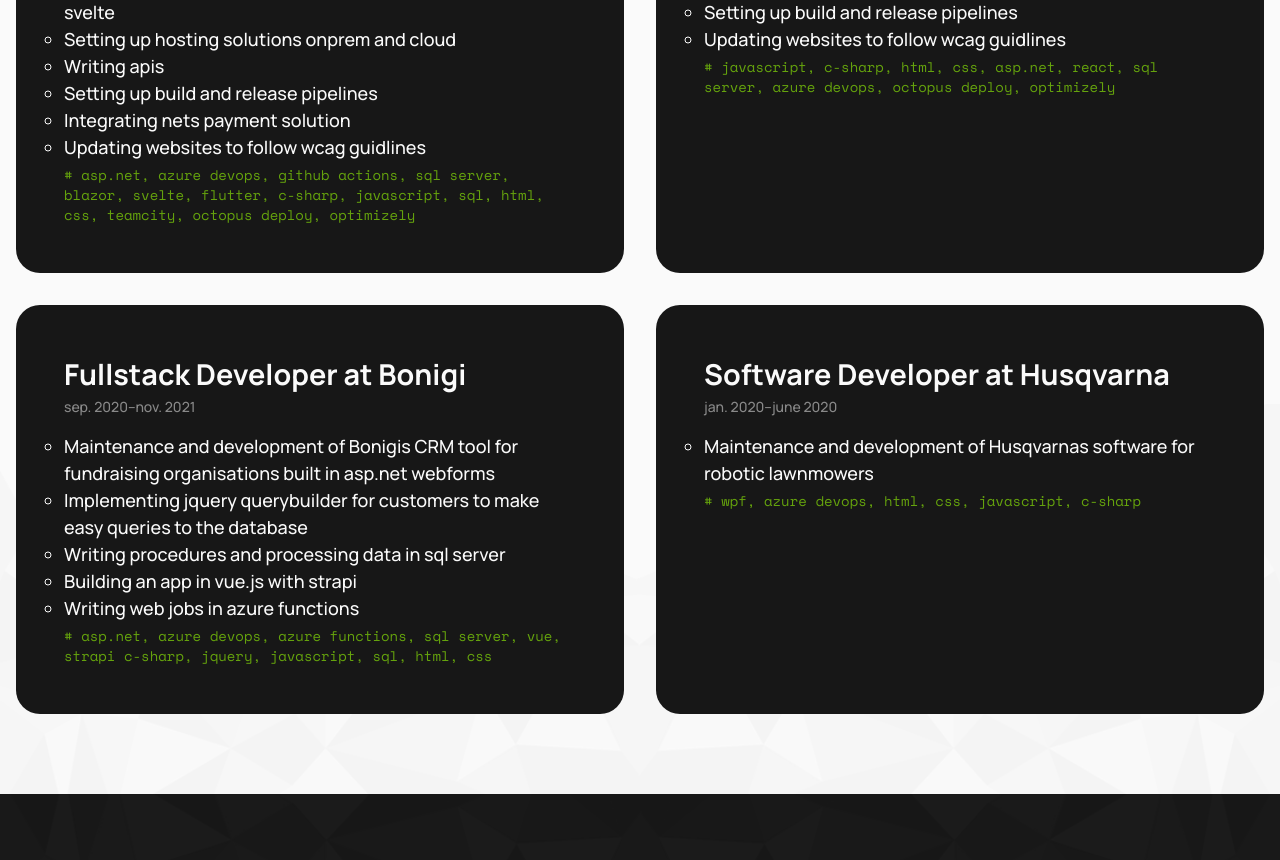
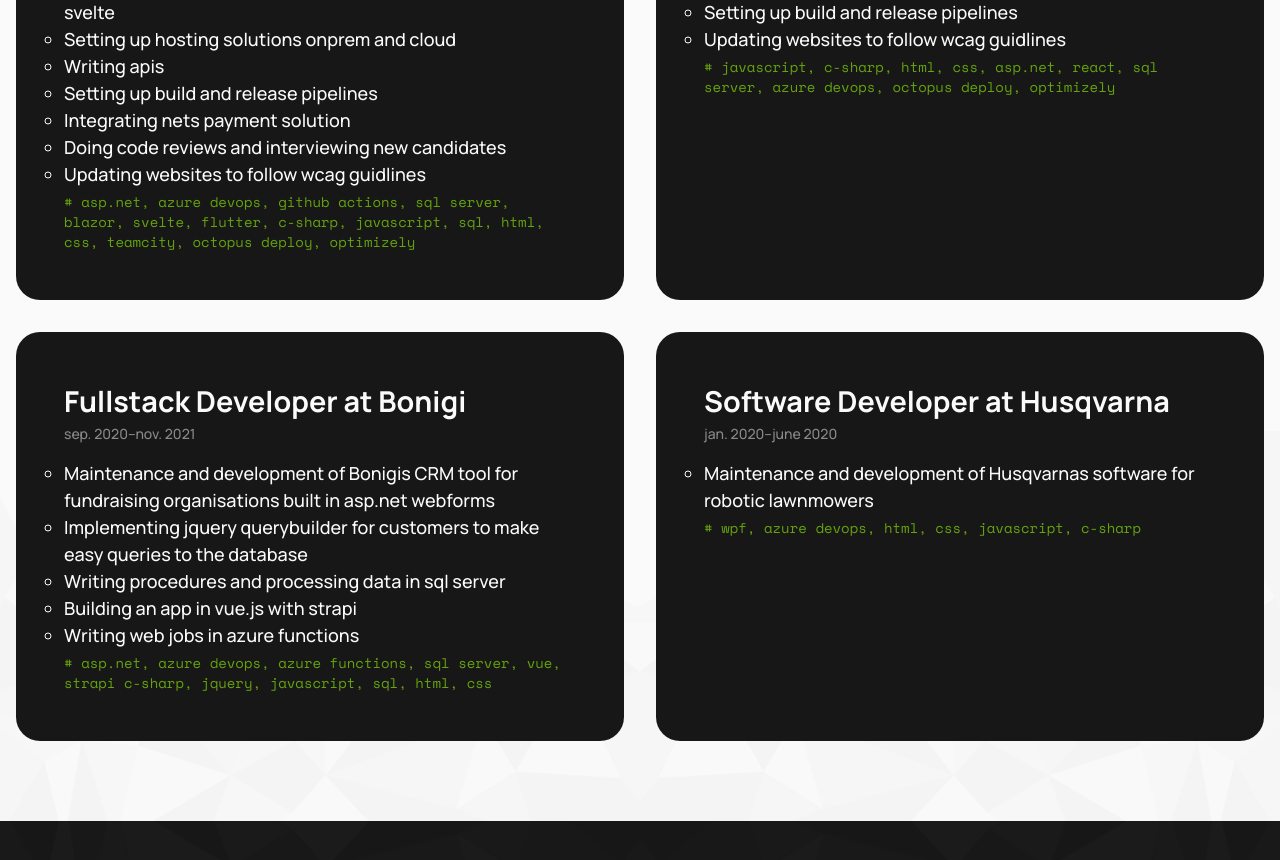
Before and after one commit to appelskrutt34/portfolio, a SvelteKit app: page / in a window 1280 px wide. Shown: the part 2860-3720 px from the top of the page. Built offline with nearby package versions, Linux system fonts and the light colour scheme.

Commit message:
more text

```diff
--- a/src/routes/+page.svelte
+++ b/src/routes/+page.svelte
@@ -74,6 +74,7 @@
                             ,"Writing apis"
                             , "Setting up build and release pipelines"
                             ,"Integrating nets payment solution"
+                            ,"Doing code reviews and interviewing new candidates"
                             , "Updating websites to follow wcag guidlines"]}
                 stack="# asp.net, azure devops, github actions, sql server, blazor, svelte, flutter, c-sharp, javascript, sql, html, css, teamcity, octopus deploy, optimizely"
                 date="aug. 2023-now"></Work>
```
